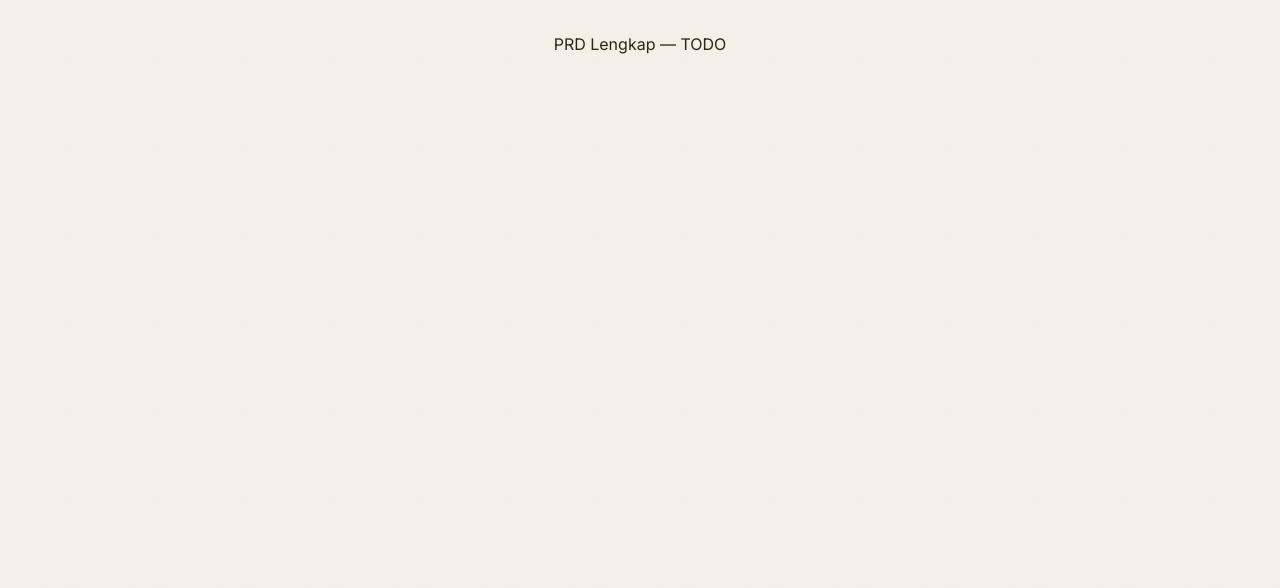
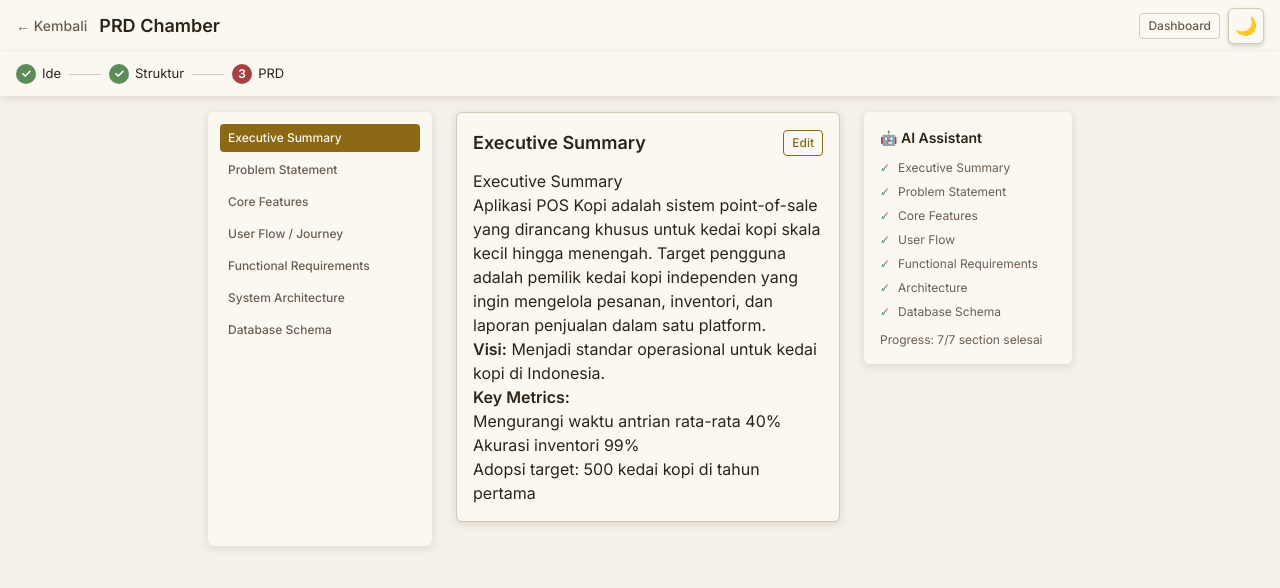
Before and after one commit to zettxh/prd-chamber, a React (Vite) app: page /project/1/prd in a window 1280 px wide. Shown: the top 588 px of the page. Built offline with nearby package versions, Linux system fonts and the light colour scheme.

Commit message:
feat: Halaman PRD Lengkap — sidebar + Markdown viewer + AssistantPanel

```diff
--- /dev/null
+++ b/src/components/AssistantPanel.tsx
@@ -0,0 +1,20 @@
+export default function AssistantPanel() {
+  return (
+    <div className="p-4 rounded-md" style={{ background: 'var(--bg-card)', boxShadow: 'var(--shadow-card)' }}>
+      <h3 className="font-heading text-sm font-bold mb-3" style={{ color: 'var(--text-primary)' }}>
+        🤖 AI Assistant
+      </h3>
+      <div className="space-y-2">
+        {['Executive Summary', 'Problem Statement', 'Core Features', 'User Flow', 'Functional Requirements', 'Architecture', 'Database Schema'].map((s, i) => (
+          <div key={s} className="flex items-center gap-2 text-xs">
+            <span style={{ color: i < 7 ? 'var(--success)' : 'var(--text-secondary)' }}>✓</span>
+            <span style={{ color: 'var(--text-secondary)' }}>{s}</span>
+          </div>
+        ))}
+      </div>
+      <p className="text-xs mt-3" style={{ color: 'var(--text-secondary)' }}>
+        Progress: 7/7 section selesai
+      </p>
+    </div>
+  );
+}
--- /dev/null
+++ b/src/components/Sidebar.tsx
@@ -0,0 +1,37 @@
+const sections = [
+  { id: 'executive-summary', label: 'Executive Summary' },
+  { id: 'problem-statement', label: 'Problem Statement' },
+  { id: 'core-features', label: 'Core Features' },
+  { id: 'user-flow', label: 'User Flow / Journey' },
+  { id: 'functional-requirements', label: 'Functional Requirements' },
+  { id: 'architecture', label: 'System Architecture' },
+  { id: 'database-schema', label: 'Database Schema' },
+];
+
+interface Props {
+  activeSection: string;
+  onSelect: (id: string) => void;
+}
+
+export default function Sidebar({ activeSection, onSelect }: Props) {
+  return (
+    <nav className="w-56 shrink-0 p-3 rounded-md" style={{ background: 'var(--bg-card)', boxShadow: 'var(--shadow-card)' }}>
+      <ul className="space-y-1">
+        {sections.map(s => (
+          <li key={s.id}>
+            <button
+              onClick={() => onSelect(s.id)}
+              className="w-full text-left px-2 py-1.5 rounded text-xs font-medium transition-colors"
+              style={{
+                background: activeSection === s.id ? 'var(--chip-selected)' : 'transparent',
+                color: activeSection === s.id ? 'var(--chip-text-selected)' : 'var(--text-secondary)',
+              }}
+            >
+              {s.label}
+            </button>
+          </li>
+        ))}
+      </ul>
+    </nav>
+  );
+}
--- a/src/pages/PrdPage.tsx
+++ b/src/pages/PrdPage.tsx
@@ -1,3 +1,43 @@
+import { useState } from 'react';
+import Layout from '../components/Layout';
+import Sidebar from '../components/Sidebar';
+import PrdSection from '../components/PrdSection';
+import AssistantPanel from '../components/AssistantPanel';
+import { dummyPrdContent } from '../data/dummy';
+
+const sectionLabels: Record<string, string> = {
+  'executive-summary': 'Executive Summary',
+  'problem-statement': 'Problem Statement',
+  'core-features': 'Core Features',
+  'user-flow': 'User Flow / Journey',
+  'functional-requirements': 'Functional Requirements',
+  'architecture': 'System Architecture',
+  'database-schema': 'Database Schema',
+};
+
 export default function PrdPage() {
-  return <div className="p-8 text-center">PRD Lengkap — TODO</div>;
+  const [activeSection, setActiveSection] = useState('executive-summary');
+  const [content, setContent] = useState(dummyPrdContent);
+
+  const handleSave = (sectionId: string, newContent: string) => {
+    setContent(prev => ({ ...prev, [sectionId]: newContent }));
+  };
+
+  return (
+    <Layout showBack>
+      <div className="flex gap-6">
+        <Sidebar activeSection={activeSection} onSelect={setActiveSection} />
+        <div className="flex-1 min-w-0">
+          <PrdSection
+            title={sectionLabels[activeSection]}
+            content={content[activeSection]}
+            onSave={(c) => handleSave(activeSection, c)}
+          />
+        </div>
+        <div className="w-52 shrink-0">
+          <AssistantPanel />
+        </div>
+      </div>
+    </Layout>
+  );
 }
```
